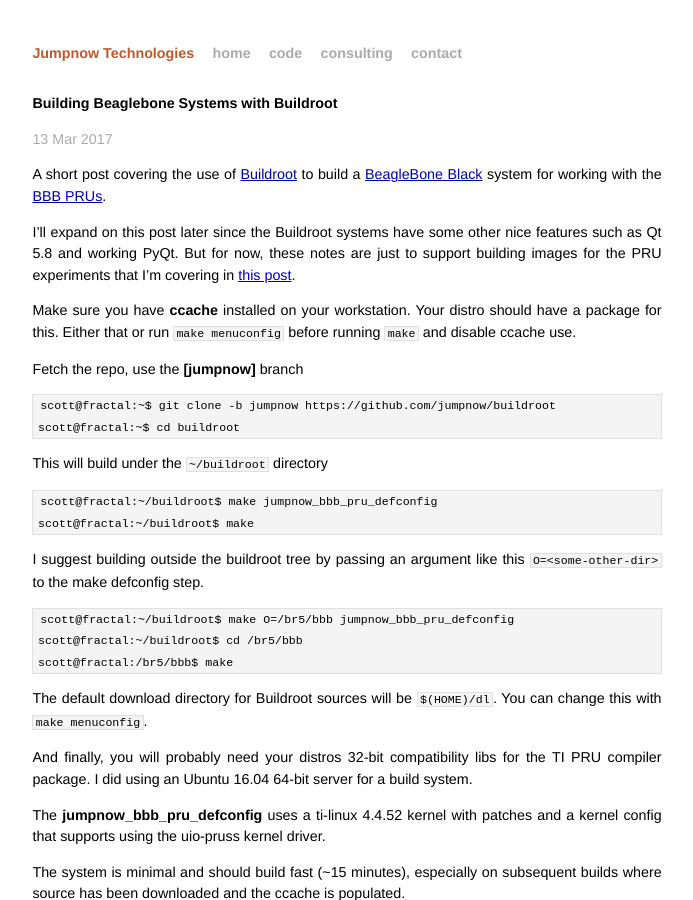
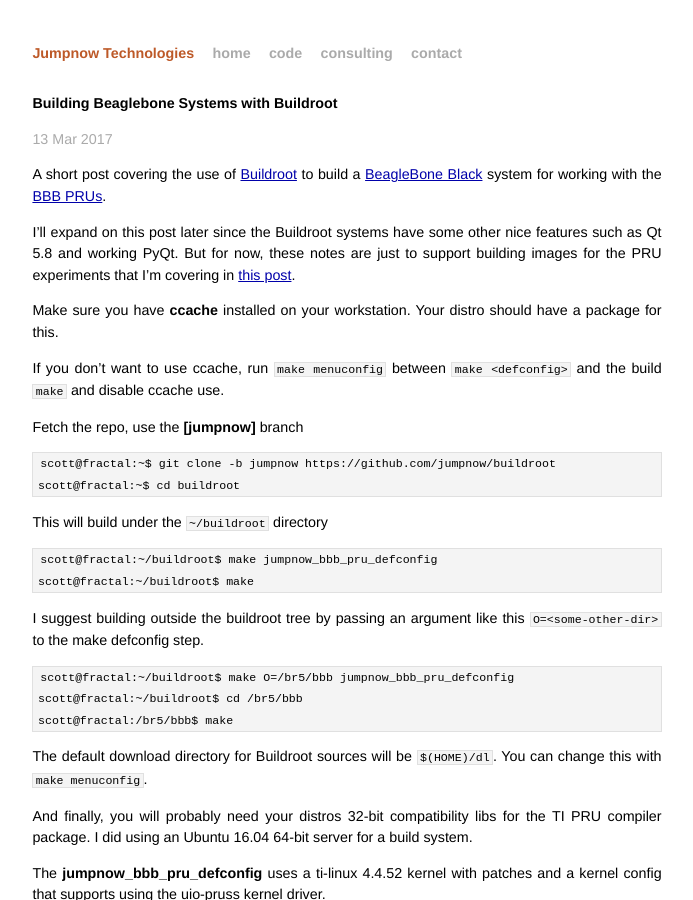
Before and after one commit to jumpnow/jumpnowtek-site, a Jekyll site: the page built from _posts/2017-03-06-BeagleBone-Systems-with-Buildroot.md, in a window 1280 px wide and 900 px high. Shown: the whole window, without its empty margins (293-986 px from the left). Built offline with Jekyll 4.4.1, drawn with Linux system fonts in a browser that asks for light colours.

Commit message:
copy edit

```diff
--- a/_posts/2017-03-06-BeagleBone-Systems-with-Buildroot.md
+++ b/_posts/2017-03-06-BeagleBone-Systems-with-Buildroot.md
@@ -11,7 +11,9 @@
 
 I'll expand on this post later since the Buildroot systems have some other nice features such as Qt 5.8 and working PyQt. But for now, these notes are just to support building images for the PRU experiments that I'm covering in [this post][bbb-pru-uio-doc].
 
-Make sure you have **ccache** installed on your workstation. Your distro should have a package for this. Either that or run `make menuconfig` before running `make` and disable ccache use.
+Make sure you have **ccache** installed on your workstation. Your distro should have a package for this.
+
+If you don't want to use ccache, run `make menuconfig` between `make <defconfig>` and the build `make` and disable ccache use.
 
 Fetch the repo, use the **[jumpnow]** branch
 
```
